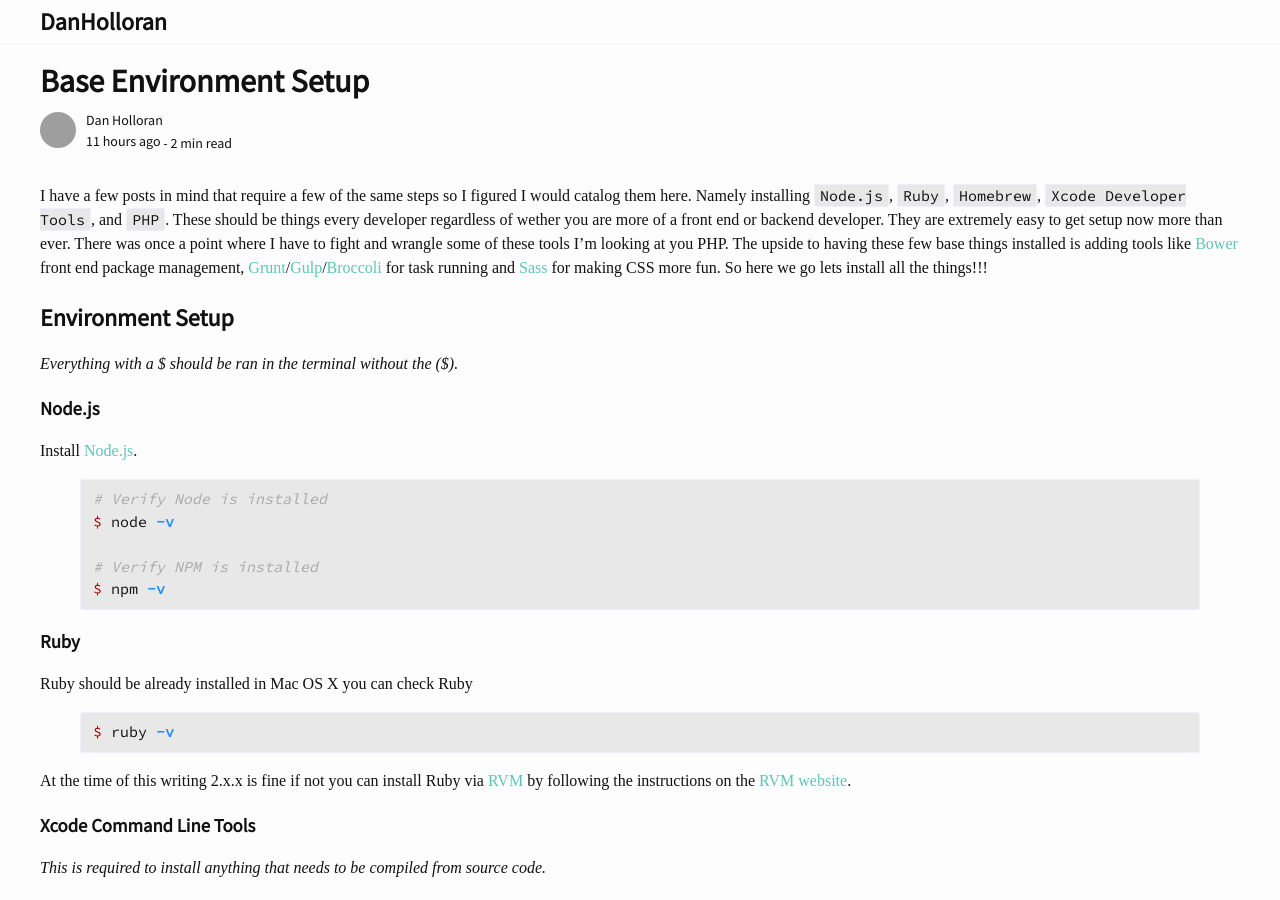
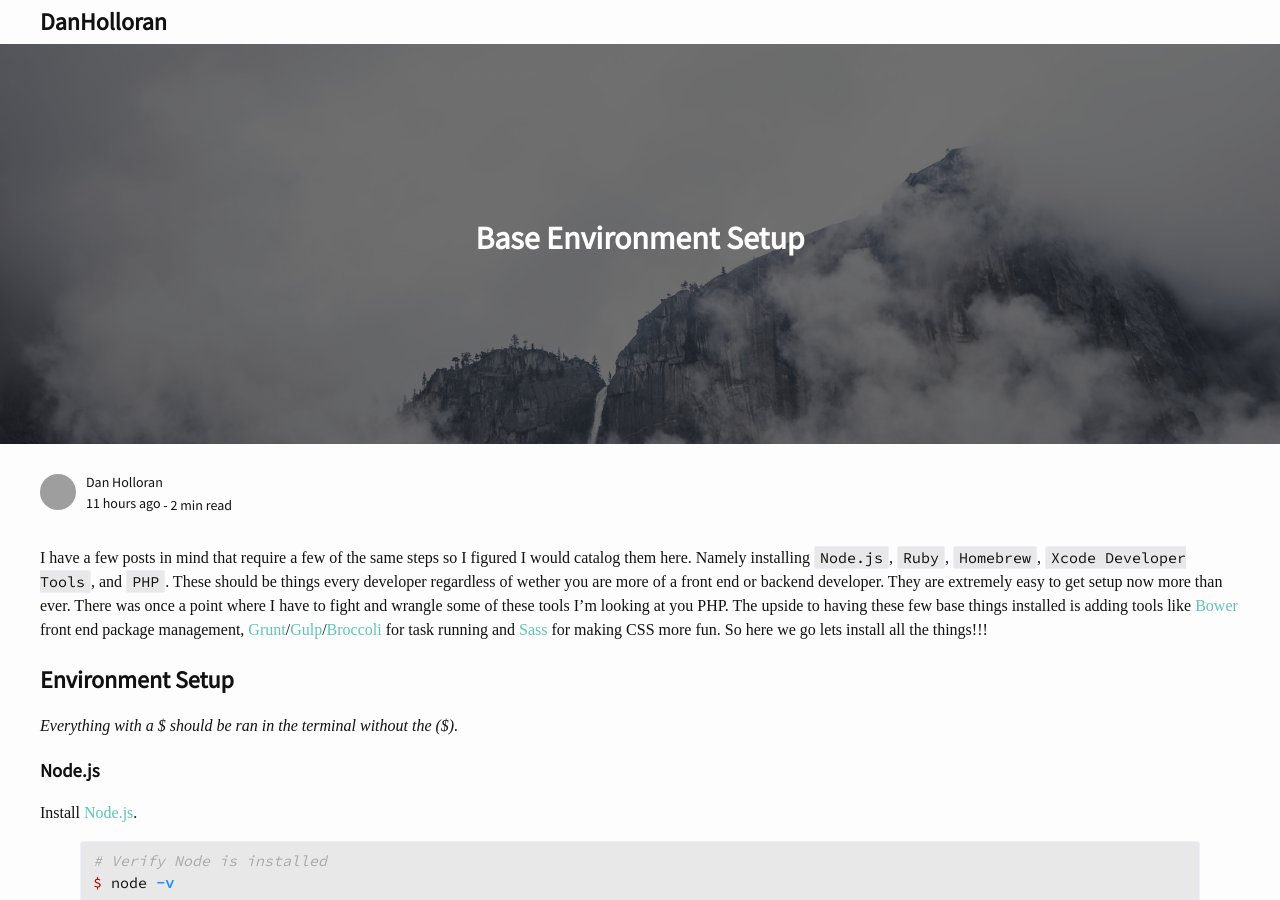
Before and after one commit to DHolloran/danholloran-com, a Jekyll site: the page built from _posts/2015/2015-08-26-base-environment-setup.markdown, in a window 1280 px wide and 900 px high. Built offline with Jekyll 4.4.1, drawn with Linux system fonts in a browser that asks for light colours; some web fonts are replaced; comment, search, counter and statistics services are not loaded; grey boxes are pictures that could not be loaded.

Commit message:
Adds featured image for Base Eniv Setup

```diff
--- a/_posts/2015/2015-08-26-base-environment-setup.markdown
+++ b/_posts/2015/2015-08-26-base-environment-setup.markdown
@@ -2,6 +2,8 @@
 layout: post
 title: Base Environment Setup
 date: "2015-08-26 20:52"
+image:
+  featured: 'photo-1433354359170-23a4ae7338c6.jpg'
 ---
 
 I have a few posts in mind that require a few of the same steps so I figured I would catalog them here. Namely installing `Node.js`, `Ruby`, `Homebrew`, `Xcode Developer Tools`, and `PHP`. These should be things every developer regardless of wether you are more of a front end or backend developer. They are extremely easy to get setup now more than ever. There was once a point where I have to fight and wrangle some of these tools I'm looking at you PHP. The upside to having these few base things installed is adding tools like [Bower](http://bower.io/) front end package management, [Grunt](http://gruntjs.com/)/[Gulp](http://gulpjs.com/)/[Broccoli](http://broccolijs.com/) for task running and [Sass](http://sass-lang.com/) for making CSS more fun. So here we go lets install all the things!!!
```
Also changed, not shown: dist/uploads/photo-1433354359170-23a4ae7338c6.jpg (added).
